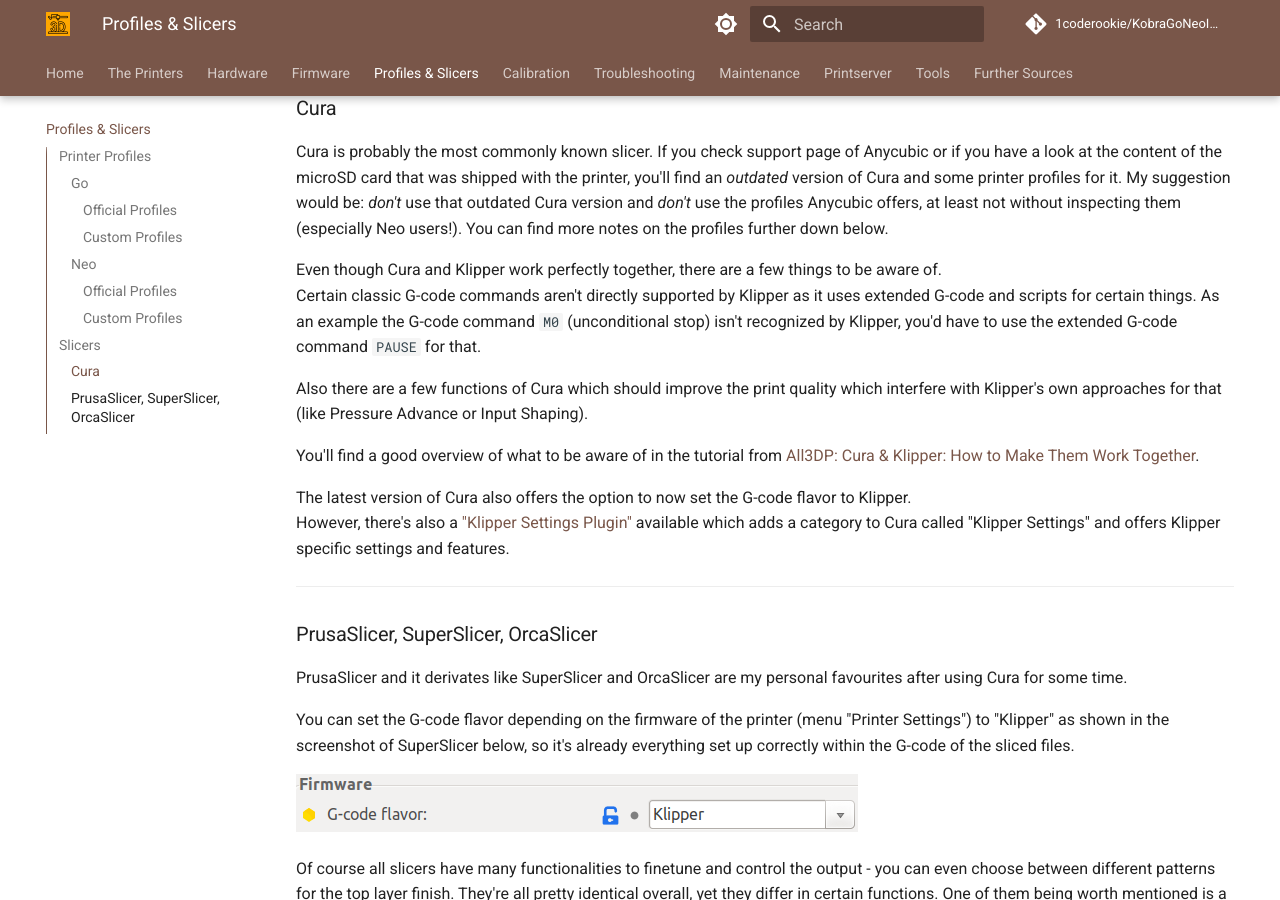
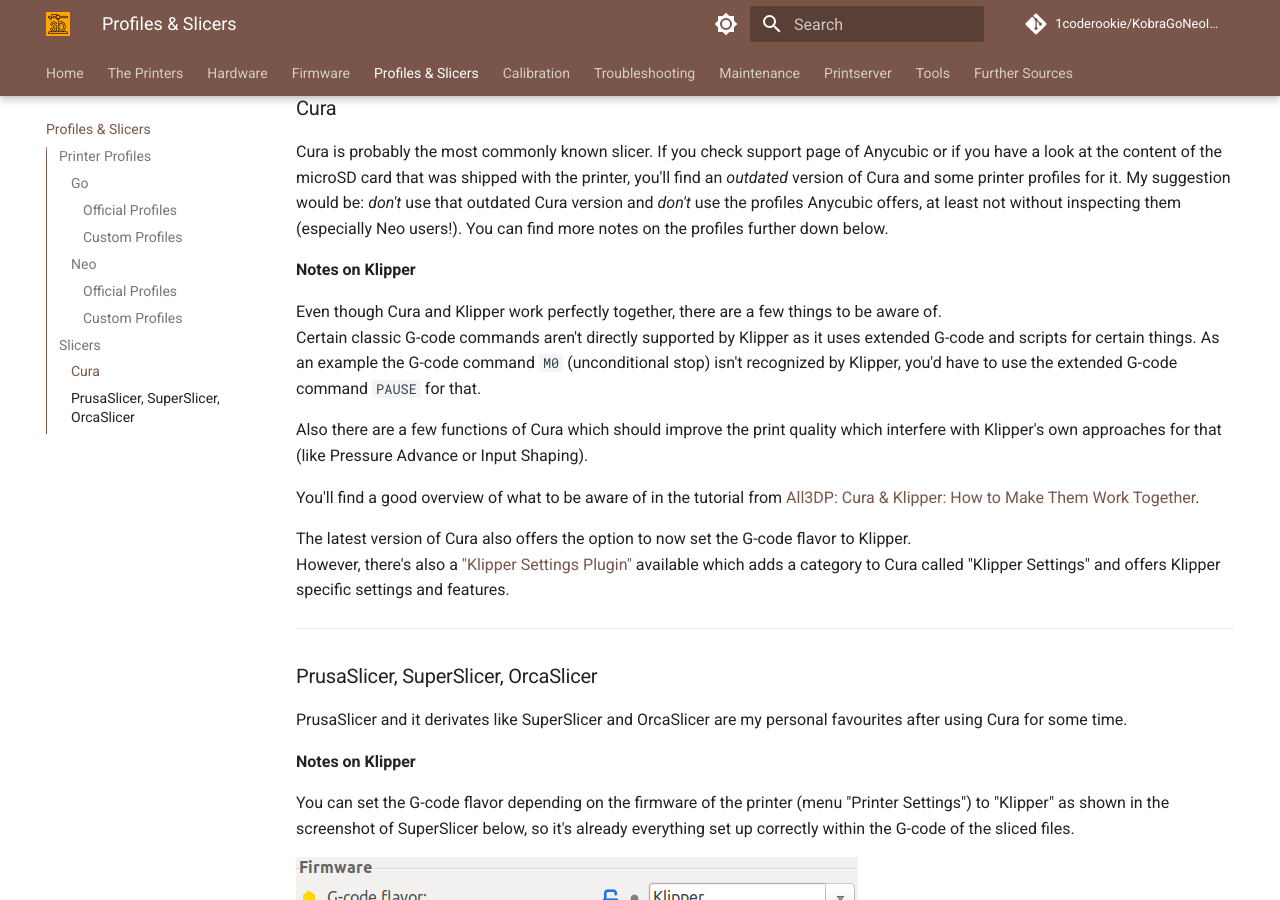
Before and after one commit to 1coderookie/KobraGoNeoInsights, an MkDocs documentation site: the page built from docs/profiles.md, in a window 1280 px wide and 900 px high, scrolled down 2699 px. Built offline with MkDocs 1.6.1 and Material for MkDocs 9.7.7, drawn with Linux system fonts in a browser that asks for light colours; comment, search, counter and statistics services are not loaded.

Commit message:
Update profiles.md

```diff
--- a/docs/profiles.md
+++ b/docs/profiles.md
@@ -108,6 +108,8 @@
 ### Cura
 Cura is probably the most commonly known slicer. If you check support page of Anycubic or if you have a look at the content of the microSD card that was shipped with the printer, you'll find an *outdated* version of Cura and some printer profiles for it. My suggestion would be: *don't* use that outdated Cura version and *don't* use the profiles Anycubic offers, at least not without inspecting them (especially Neo users!). You can find more notes on the profiles further down below.
 
+**Notes on Klipper**
+
 Even though Cura and Klipper work perfectly together, there are a few things to be aware of.
 Certain classic G-code commands aren't directly supported by Klipper as it uses extended G-code and scripts for certain things. As an example the G-code command `M0` (unconditional stop) isn't recognized by Klipper, you'd have to use the extended G-code command `PAUSE` for that.
 
@@ -124,6 +126,8 @@
 ### PrusaSlicer, SuperSlicer, OrcaSlicer
 PrusaSlicer and it derivates like SuperSlicer and OrcaSlicer are my personal favourites after using Cura for some time.
 
+**Notes on Klipper**
+
 You can set the G-code flavor depending on the firmware of the printer (menu "Printer Settings") to "Klipper" as shown in the screenshot of SuperSlicer below, so it's already everything set up correctly within the G-code of the sliced files.
 
 ![SuperSlicer firmware](../assets/images/klipperfw_superslicer-flavor.png)
```
